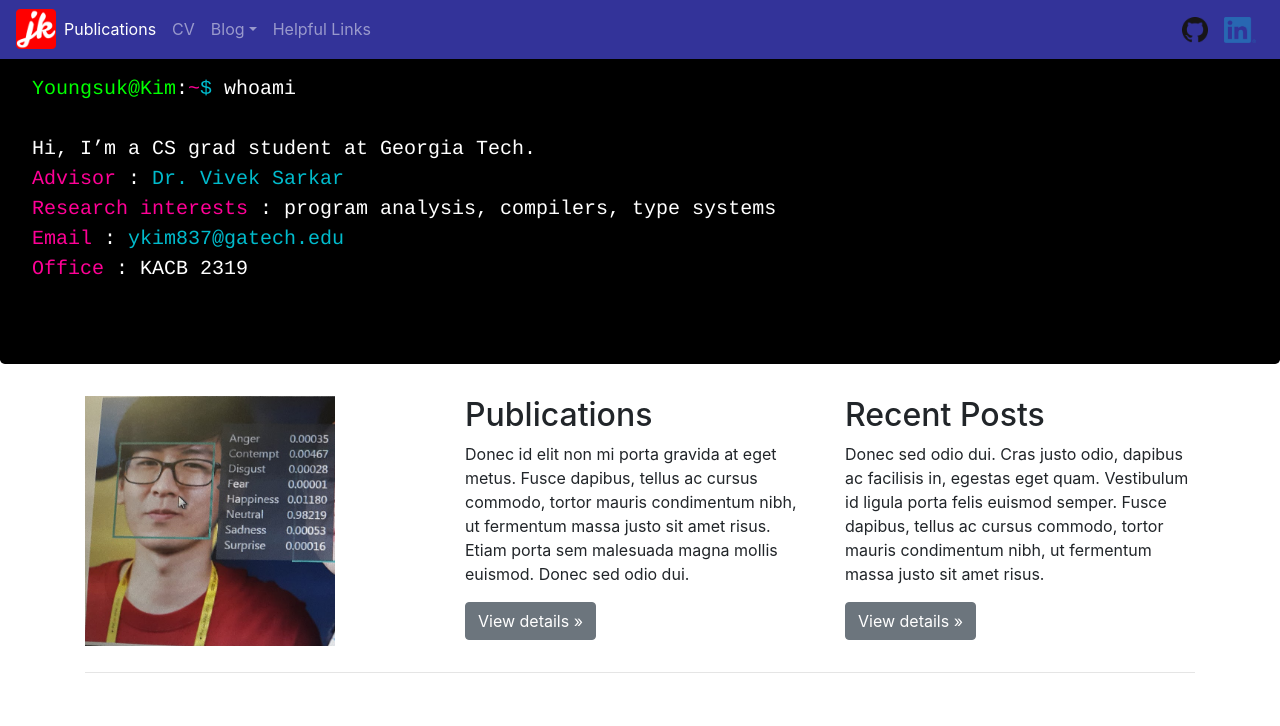
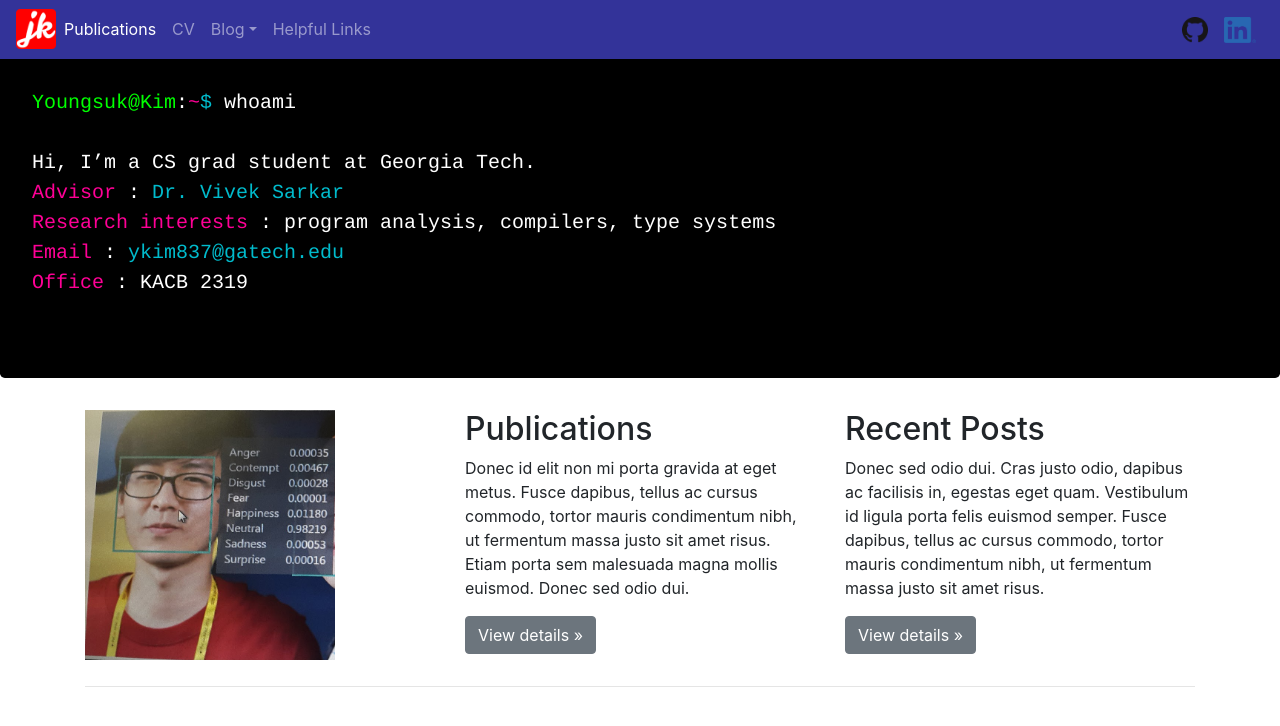
Before and after one commit to JOE1994/JOE1994.github.io, a Jekyll site: the page built from index.md, in a window 1280 px wide. Shown: the top 726 px of the page. Built offline with Jekyll 4.4.1, drawn with Linux system fonts in a browser that asks for light colours.

Commit message:
add more top-margin to console of main page

```diff
--- a/assets/css/main.css
+++ b/assets/css/main.css
@@ -9,7 +9,7 @@ body {
 	color: #fff;
 	margin-left:auto;
 	margin-right:auto;
-	margin-top:10px;
+	margin-top:24px;
 	font-size:20px;
 }
 
```
